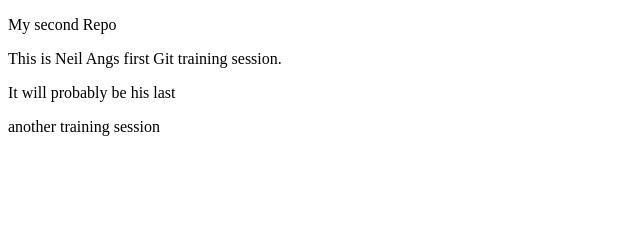
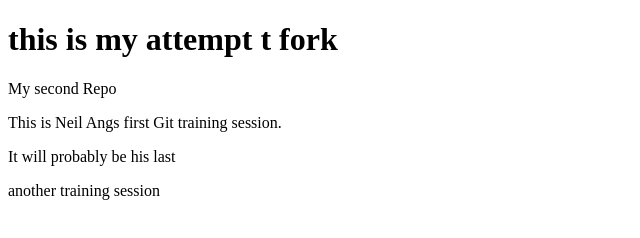
Before and after one commit to tonyz/Melbourne-School-of-Engineering, a plain HTML site: page index.html in a window 1280 px wide. Shown: the whole page, without its empty margins (0-640 px from the left). Drawn offline with Linux system fonts and the light colour scheme.

Commit message:
Update index.html

```diff
--- a/index.html
+++ b/index.html
@@ -6,6 +6,7 @@
 	<meta http-equiv="Content-Type" content="text/html; charset=utf-8"/>
 
 	<title>My Git Training</title>
+	<h1>this is my attempt t fork</h1>
 
 </head>
 
```
